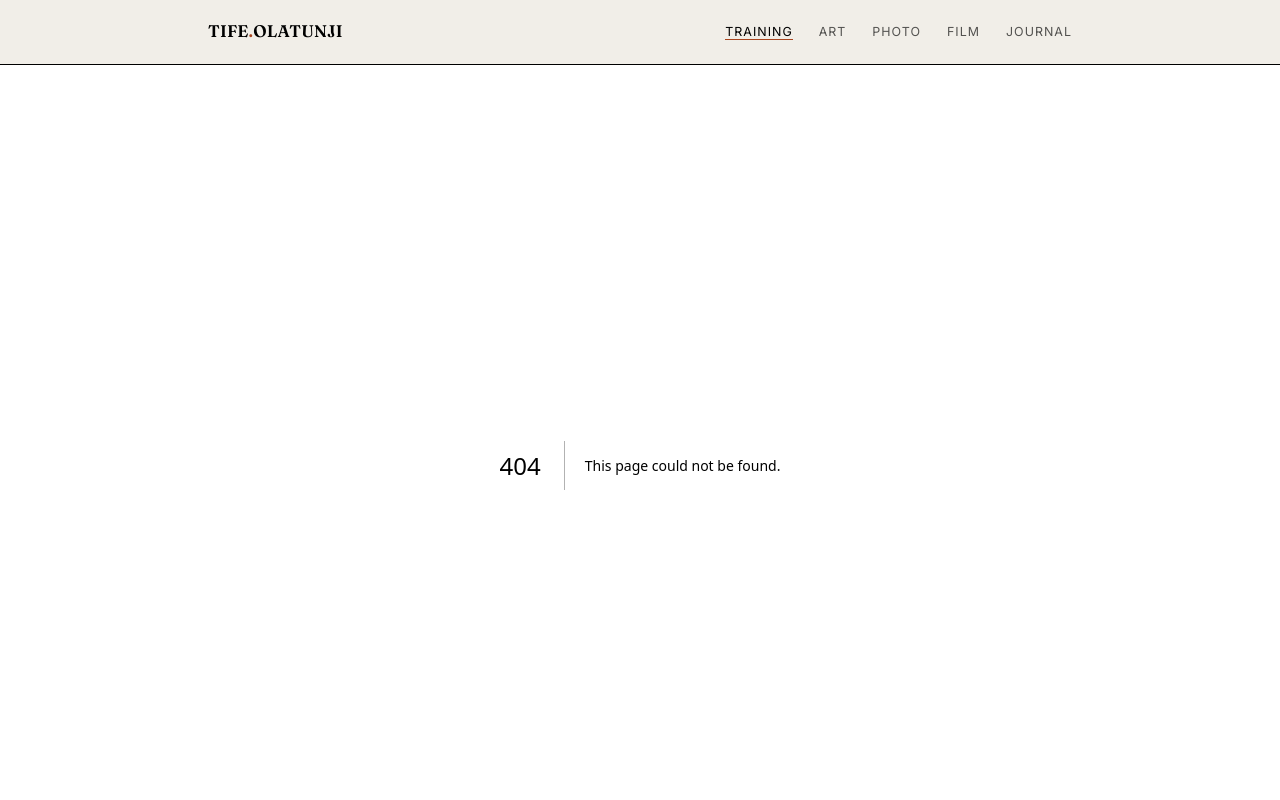
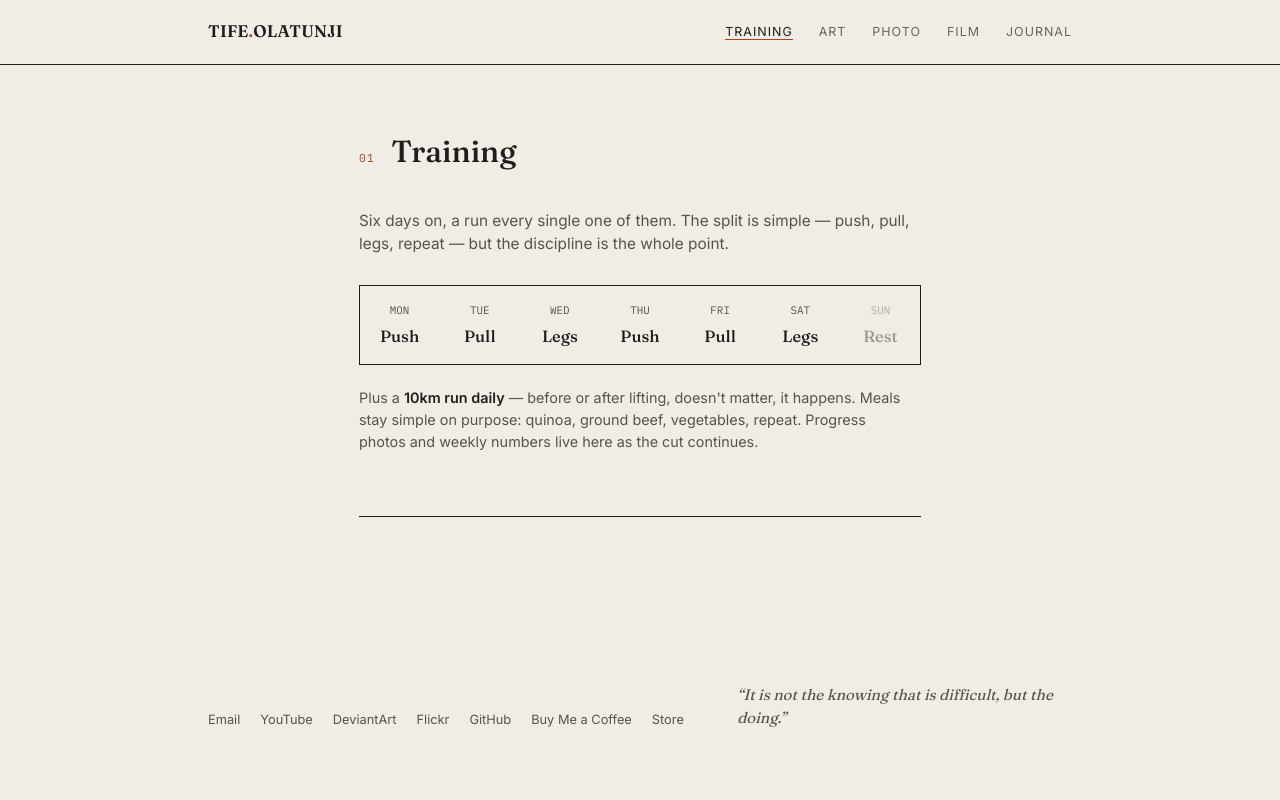
Before and after one commit to Qayyax/portfolio, a Next.js app: page /training in a window 1280 px wide. Before the commit this address had no page. Shown: the top 800 px of the page. Built offline with nearby package versions, Linux system fonts and the light colour scheme; a web font is replaced by a local one.

Commit message:
add Training page with PPL split and daily run note
New /training route with 7-column split grid rendered from
_data_exports/training.ts config. Rest day renders at reduced opacity.
Training note describes daily 10km run and meal approach.

```diff
--- /dev/null
+++ b/app/_data_exports/training.ts
@@ -0,0 +1,15 @@
+export type TrainingDay = {
+  day: string;
+  workout: string;
+  rest?: boolean;
+};
+
+export const pplSplit: TrainingDay[] = [
+  { day: "Mon", workout: "Push" },
+  { day: "Tue", workout: "Pull" },
+  { day: "Wed", workout: "Legs" },
+  { day: "Thu", workout: "Push" },
+  { day: "Fri", workout: "Pull" },
+  { day: "Sat", workout: "Legs" },
+  { day: "Sun", workout: "Rest", rest: true },
+];
--- /dev/null
+++ b/app/training/page.tsx
@@ -0,0 +1,83 @@
+import { pplSplit } from "../_data_exports/training";
+
+export const metadata = {
+  title: "Training — Tife Olatunji",
+};
+
+export default function TrainingPage() {
+  return (
+    <main className="max-w-[920px] mx-auto px-7">
+      <section className="py-16 border-b" style={{ borderColor: "var(--color-line)" }}>
+        <div className="flex items-baseline gap-4 mb-[34px]">
+          <span
+            className="text-[0.72rem] tracking-[0.1em] uppercase whitespace-nowrap [font-family:var(--font-mono-plex)]"
+            style={{ color: "var(--color-rust)" }}
+          >
+            01
+          </span>
+          <h2
+            className="text-[1.9rem] font-[450]"
+            style={{ fontFamily: "var(--font-fraunces)" }}
+          >
+            Training
+          </h2>
+          <div className="flex-1 h-px self-center" style={{ background: "var(--color-line)" }} />
+        </div>
+
+        <p
+          className="max-w-[58ch] mb-[30px] text-[0.96rem] [font-family:var(--font-inter)]"
+          style={{ color: "var(--color-ink-soft)" }}
+        >
+          Six days on, a run every single one of them. The split is simple —
+          push, pull, legs, repeat — but the discipline is the whole point.
+        </p>
+
+        {/* PPL split grid */}
+        <div
+          className="grid mb-[22px] border"
+          style={{
+            gridTemplateColumns: "repeat(7, 1fr)",
+            gap: "1px",
+            background: "var(--color-line)",
+            borderColor: "var(--color-line)",
+          }}
+        >
+          {pplSplit.map(({ day, workout, rest }) => (
+            <div
+              key={day}
+              className="py-4 px-[10px] text-center"
+              style={{
+                background: "var(--color-paper)",
+                opacity: rest ? 0.4 : 1,
+              }}
+            >
+              <div
+                className="text-[0.68rem] uppercase [font-family:var(--font-mono-plex)]"
+                style={{ color: "var(--color-ink-soft)" }}
+              >
+                {day}
+              </div>
+              <div
+                className="text-[1.02rem] font-[450] mt-[6px]"
+                style={{ fontFamily: "var(--font-fraunces)" }}
+              >
+                {workout}
+              </div>
+            </div>
+          ))}
+        </div>
+
+        <p
+          className="text-[0.9rem] max-w-[60ch] [font-family:var(--font-inter)]"
+          style={{ color: "var(--color-ink-soft)" }}
+        >
+          Plus a{" "}
+          <strong style={{ color: "var(--color-ink)" }}>10km run daily</strong>{" "}
+          — before or after lifting, doesn&apos;t matter, it happens. Meals stay
+          simple on purpose: quinoa, ground beef, vegetables, repeat. Progress
+          photos and weekly numbers live here as the cut continues.
+        </p>
+      </section>
+    </main>
+  );
+}
```
